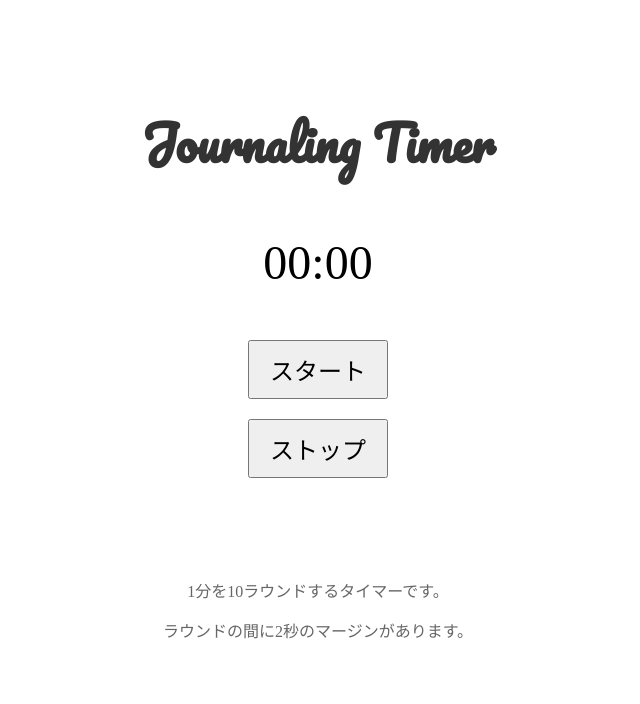
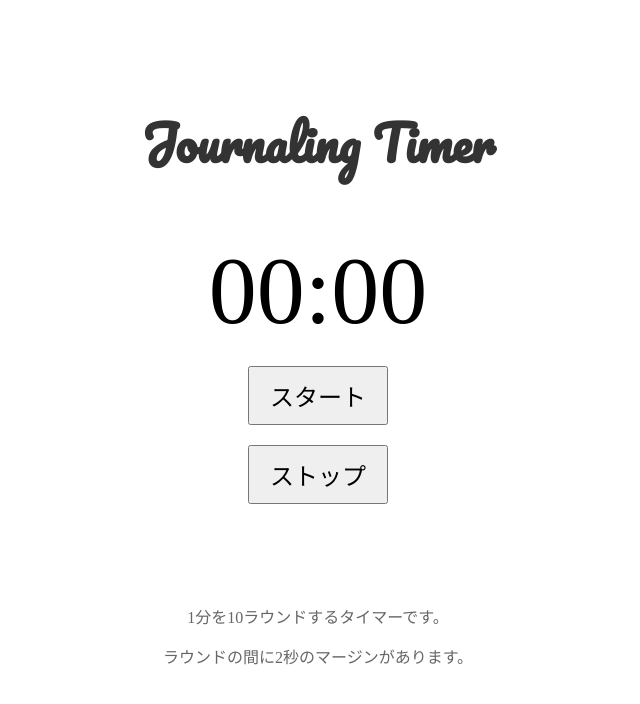
Before and after one commit to takun650/countdown-timer, a plain HTML site: page index.html in a window 1280 px wide. Shown: the whole page, without its empty margins (322-962 px from the left). Drawn offline with Linux system fonts and the light colour scheme.

Commit message:
Update style.css

```diff
--- a/style.css
+++ b/style.css
@@ -7,9 +7,9 @@
 }
 
 #countdown {
-    font-size: 3rem;
+    font-size: 6rem;
     text-align: center;
-    margin: 50px;
+    margin-top: 50px;
 }
 
 #roundInfo {
```
